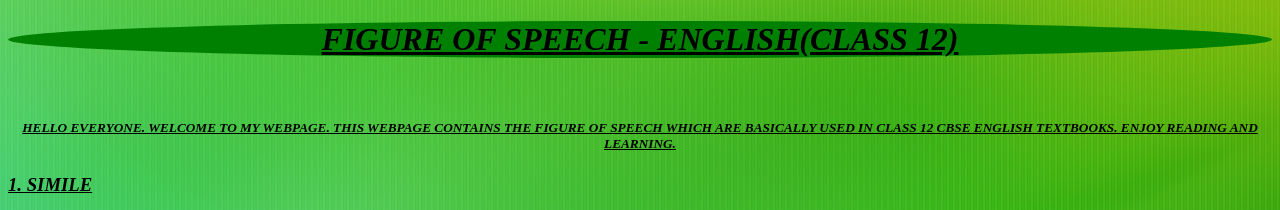
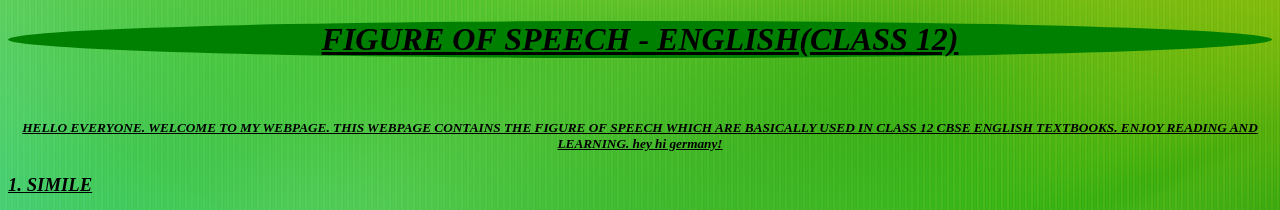
Before and after one commit to manmay2/figure-of-speech, a plain HTML site: page index.html in a window 1280 px wide. Shown: the top 210 px of the page. Drawn offline with Linux system fonts and the light colour scheme.

Commit message:
Update index.html

```diff
--- a/index.html
+++ b/index.html
@@ -18,7 +18,7 @@
             <b><u>
                     <h5><i>HELLO EVERYONE. WELCOME TO MY WEBPAGE. THIS WEBPAGE CONTAINS THE FIGURE OF SPEECH WHICH ARE
                             BASICALLY
-                            USED IN CLASS 12 CBSE ENGLISH TEXTBOOKS. ENJOY READING AND LEARNING.</i>
+                            USED IN CLASS 12 CBSE ENGLISH TEXTBOOKS. ENJOY READING AND LEARNING. hey hi germany! </i>
                     </h5>
                 </u></b>
         </center>
```
